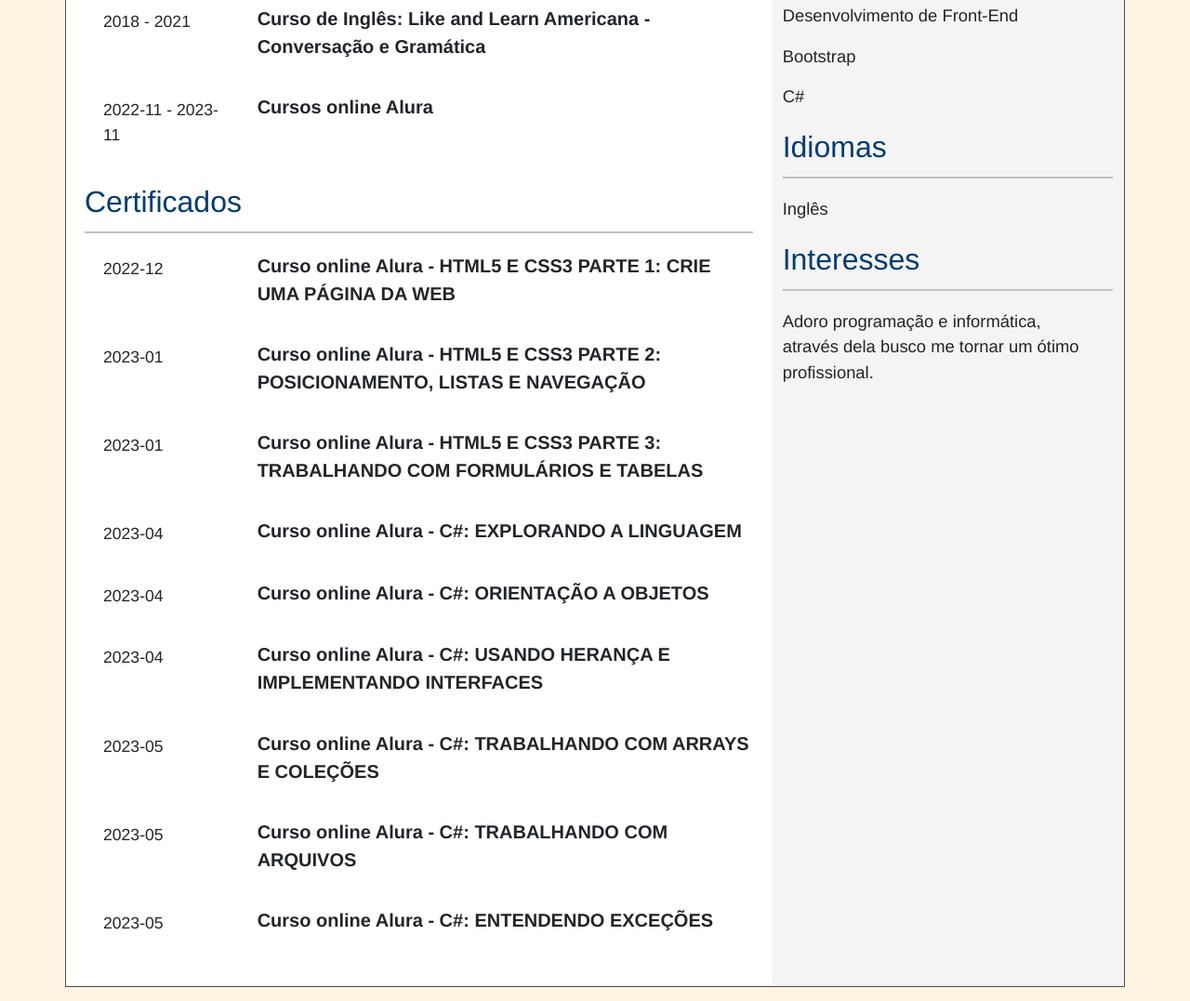
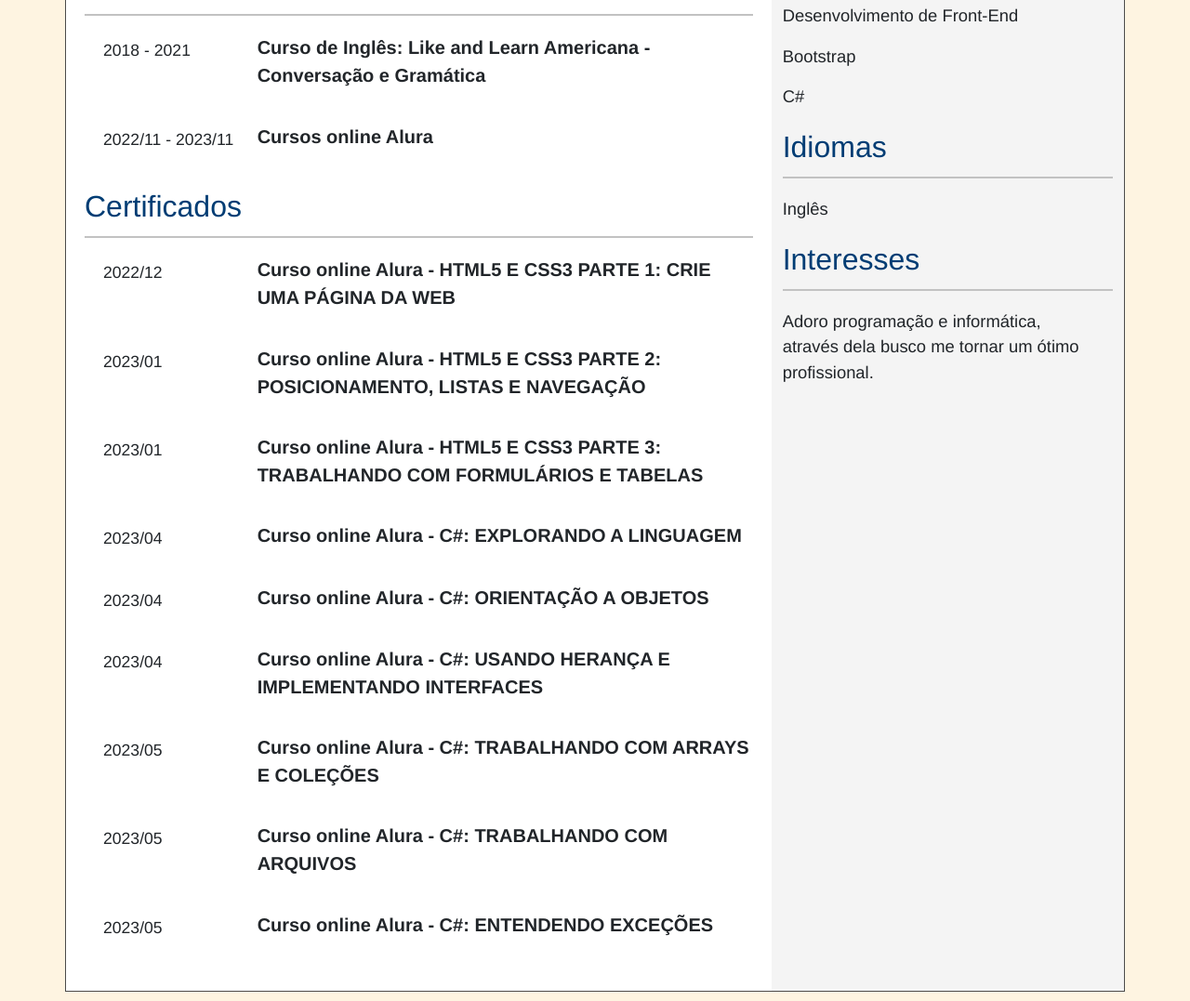
Before and after one commit to FelipeFioreti/FelipeFioreti.github.io, a plain HTML site: page Curriculo/index.html in a window 1280 px wide. Shown: the part 978-2055 px from the top of the page at 93% size. Drawn offline with nearby package versions, Linux system fonts and the light colour scheme.

Commit message:
Alterações novamente

```diff
--- a/Curriculo/index.html
+++ b/Curriculo/index.html
@@ -21,8 +21,8 @@
             <div class="row">
                 <div class="col-8 principal">
                     <div class="resumo">
-                        <p> Estudante de Informática para Internet com ótimo desempenho acadêmico
-                            e grande disposição para o aprendizado. Capaz de oferecer um serviço
+                        <p> Estudante de Análise e Desenvolvimento de sistemas com ótimo desempenho acadêmico
+                            e grande disposição para o aprendizado. Formado em Informática para Internet. Capaz de oferecer um serviço
                             de qualidade através de conhecimentos práticos e boas habilidades
                             interpessoais, visando o desenvolvimento profissional.</p>
                     </div>
@@ -43,7 +43,7 @@
                         <p class="titulo">Formação acadêmica</p>
                         <div class="row">
                             <div class="col-3 caixa-item">
-                                <p class="data">2021-01 - 2023-12</p>
+                                <p class="data">2021/01 - 2023/12</p>
                             </div>
                             <div class="col-9">
                                 <p class="destaque">Tecnologia, Informação e Internet, Técnico em Informática para Internet Integrado ao Ensino Médio</p>
@@ -65,7 +65,7 @@
                         <p class="titulo">Prêmios</p>
                         <div class="row">
                             <div class="col-3">
-                                <p class="data">2023-12</p>
+                                <p class="data">2023/12</p>
                             </div>
                             <div class="col-9">
                                 <p class="destaque">Primeiro lugar da 22º Expotec</p>
@@ -88,7 +88,7 @@
                         </div>
                         <div class="row caixa">
                             <div class="col-3 caixa-item">
-                                <p class="data">2022-11 - 2023-11</p>
+                                <p class="data">2022/11 - 2023/11</p>
                             </div>
                             <div class="col-9">
                                 <p class="destaque">
@@ -103,7 +103,7 @@
                         <p class="titulo">Certificados</p>
                         <div  class="row caixa">
                             <div class="col-3">
-                                <p class="data">2022-12</p>
+                                <p class="data">2022/12</p>
                             </div>
                             <div class="col-9">
                                 <p class="destaque">
@@ -114,7 +114,7 @@
 
                         <div  class="row caixa">
                             <div class="col-3">
-                                <p class="data">2023-01</p>
+                                <p class="data">2023/01</p>
                             </div>
                             <div class="col-9">
                                 <p class="destaque">
@@ -125,7 +125,7 @@
 
                         <div  class="row caixa">
                             <div class="col-3">
-                                <p class="data">2023-01</p>
+                                <p class="data">2023/01</p>
                             </div>
                             <div class="col-9">
                                 <p class="destaque">
@@ -136,7 +136,7 @@
 
                         <div  class="row caixa">
                             <div class="col-3">
-                                <p class="data">2023-04</p>
+                                <p class="data">2023/04</p>
                             </div>
                             <div class="col-9">
                                 <p class="destaque">
@@ -147,7 +147,7 @@
 
                         <div  class="row caixa">
                             <div class="col-3">
-                                <p class="data">2023-04</p>
+                                <p class="data">2023/04</p>
                             </div>
                             <div class="col-9">
                                 <p class="destaque">
@@ -158,7 +158,7 @@
 
                         <div  class="row caixa">
                             <div class="col-3">
-                                <p class="data">2023-04</p>
+                                <p class="data">2023/04</p>
                             </div>
                             <div class="col-9">
                                 <p class="destaque">
@@ -169,7 +169,7 @@
 
                         <div  class="row caixa">
                             <div class="col-3">
-                                <p class="data">2023-05</p>
+                                <p class="data">2023/05</p>
                             </div>
                             <div class="col-9">
                                 <p class="destaque">
@@ -180,7 +180,7 @@
 
                         <div  class="row caixa">
                             <div class="col-3">
-                                <p class="data">2023-05</p>
+                                <p class="data">2023/05</p>
                             </div>
                             <div class="col-9">
                                 <p class="destaque">
@@ -191,7 +191,7 @@
 
                         <div  class="row caixa">
                             <div class="col-3">
-                                <p class="data">2023-05</p>
+                                <p class="data">2023/05</p>
                             </div>
                             <div class="col-9">
                                 <p class="destaque">
```
